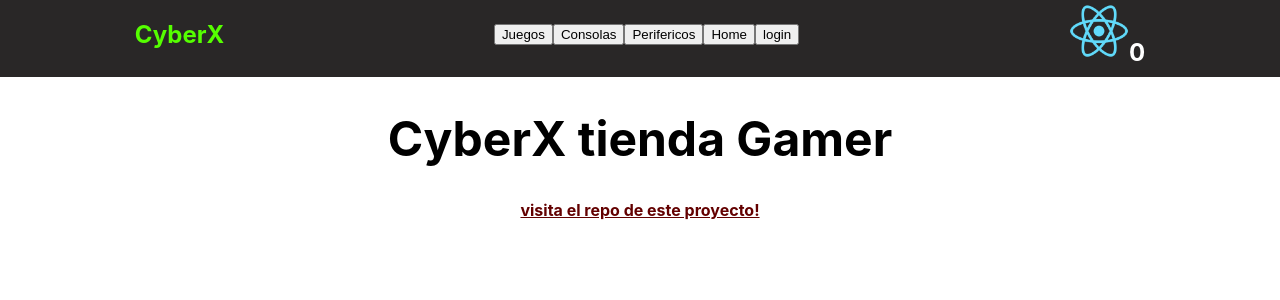
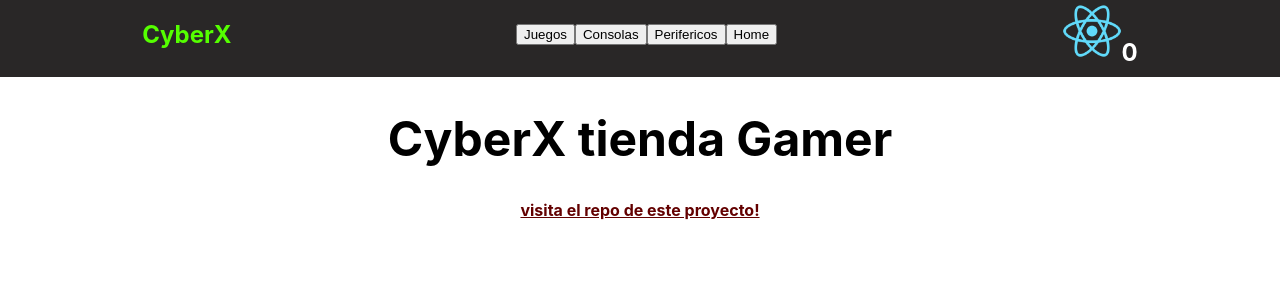
Before and after one commit to Melldy-Monteverde/projectreact, a React (Create React App) app: page / in a window 1280 px wide. Shown: the top 300 px of the page. Built offline with nearby package versions, Linux system fonts and the light colour scheme.

Commit message:
ajuste nav

```diff
--- a/src/Componentes/Navbar/Navbar.js
+++ b/src/Componentes/Navbar/Navbar.js
@@ -17,7 +17,6 @@ const Navbar = () => {
                 <Button handleClick={handleClick}>Consolas</Button>
                 <Button handleClick={handleClick}>Perifericos</Button>
                 <Button handleClick={handleClick}>Home</Button>
-                <Button handleClick={handleClick}>login</Button>
             </div>
             <CartWidget/>
         </nav>
```
